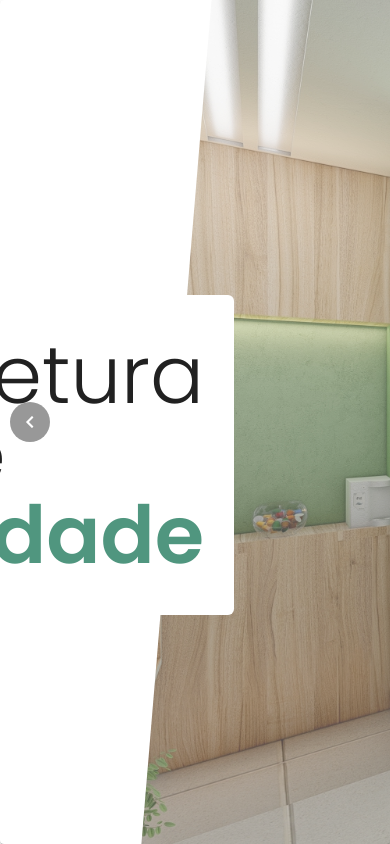
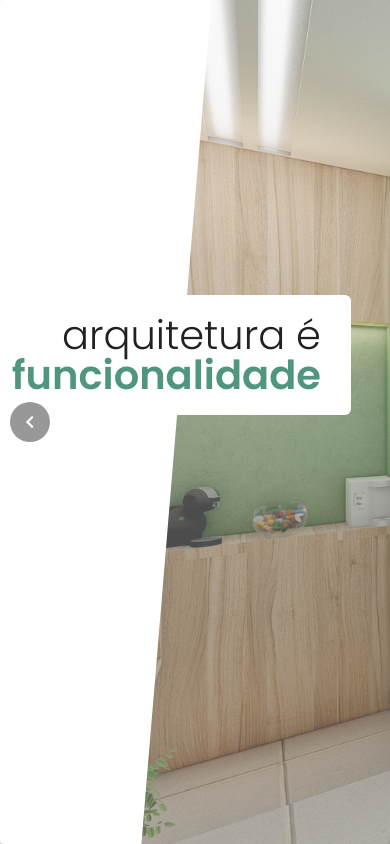
Before and after one commit to JangoDevelopment/JoyceApp, a React (Create React App) app: page / in a window 390 px wide. Both pictures are taken after a click on the button 30 px from the left and 422 px from the top of the page. Shown: the top 844 px of the page. Built offline with nearby package versions, Linux system fonts and the light colour scheme.

Commit message:
added responsive design

```diff
--- a/src/components/footer/styles.css
+++ b/src/components/footer/styles.css
@@ -62,7 +62,7 @@
 
 @media screen and (max-width: 768px) {
     .footer {
-        width: auto;
+        width: 100%;
         margin-left: auto;
         margin-right: auto;
         flex-direction: column;
--- a/src/components/home_panel/index.jsx
+++ b/src/components/home_panel/index.jsx
@@ -16,62 +16,26 @@ const HomePanel = ({ painel }) => {
     ];
 
     const Image0 = styled.div`
-        position: absolute;
-        z-index: 2;
-        right: 0;
-        height: 100vh;
-        width: 75vw;
-        opacity: 0.7;
-        clip-path: polygon(39% 0, 100% 0, 100% 100%, 15% 100%);
         background-image: url(${img0});
-        background-repeat: no-repeat;
-        background-size: cover;
     `;
 
     const Image1 = styled.div`
-        position: absolute;
-        z-index: 2;
-        right: 0;
-        height: 100vh;
-        width: 75vw;
-        opacity: 0.8;
-        clip-path: polygon(39% 0, 100% 0, 100% 100%, 15% 100%);
         background-color: #fff0f0;
         background-image: url(${img1});
-        background-repeat: no-repeat;
-        background-size: cover;
     `;
 
     const Image2 = styled.div`
-        position: absolute;
-        z-index: 2;
-        right: 0;
-        height: 100vh;
-        width: 75vw;
-        opacity: 0.7;
-        clip-path: polygon(39% 0, 100% 0, 100% 100%, 15% 100%);
         background-image: url(${img2});
-        background-repeat: no-repeat;
-        background-size: cover;
     `;
 
     const Image3 = styled.div`
-        position: absolute;
-        z-index: 2;
-        right: 0;
-        height: 100vh;
-        width: 75vw;
-        opacity: 0.7;
-        clip-path: polygon(39% 0, 100% 0, 100% 100%, 15% 100%);
         background-image: url(${img3});
-        background-repeat: no-repeat;
-        background-size: cover;
     `;
 
     const Title = styled.h2`
         font-family: "Poppins", sans-serif;
         font-weight: 600;
-        font-size: 80px;
+        font-size: 86px;
         color: ${titulos[painel].color};
     `;
 
@@ -79,13 +43,13 @@ const HomePanel = ({ painel }) => {
         <div className="home_panel">
             <div className="background">
                 <div className="overlay flex-column">
-                    <h1>arquitetura é</h1>
-                    <Title>{titulos[painel].content}</Title>
+                    <h1 className="unselectable">arquitetura é</h1>
+                    <Title className="unselectable">{titulos[painel].content}</Title>
                 </div>
-                {painel === 0 ? <Image0 /> : null}
-                {painel === 1 ? <Image1 /> : null}
-                {painel === 2 ? <Image2 /> : null}
-                {painel === 3 ? <Image3 /> : null}
+                {painel === 0 ? <Image0 className="image" /> : null}
+                {painel === 1 ? <Image1 className="image" /> : null}
+                {painel === 2 ? <Image2 className="image" /> : null}
+                {painel === 3 ? <Image3 className="image" /> : null}
             </div>
             <div className="left_triangle"></div>
         </div>
--- a/src/components/home_panel/styles.css
+++ b/src/components/home_panel/styles.css
@@ -3,19 +3,6 @@
     height: 100vh;
     position: relative;
     overflow: hidden;
-}
-
-.background .image {
-    position: absolute;
-    z-index: 2;
-    right: 0;
-    height: 100vh;
-    width: 75vw;
-    opacity: 0.7;
-    clip-path: polygon(39% 0, 100% 0, 100% 100%, 15% 100%);
-    background-image: url("./images/0.jpg");
-    background-repeat: no-repeat;
-    background-size: cover;
 }
 
 .background .overlay {
@@ -28,13 +15,26 @@
     background: #ffffff;
     align-items: flex-end;
     justify-content: center;
-    padding: 40px 30px;
+    padding: 20px 30px;
+}
+
+.background .image {
+    position: absolute;
+    z-index: 2;
+    right: 0;
+    height: 100vh;
+    width: 75vw;
+    opacity: 0.7;
+    clip-path: polygon(39% 0, 100% 0, 100% 100%, 15% 100%);
+    box-shadow: 0px 0px 5px rgba(0, 0, 0, 0.4);
+    background-repeat: no-repeat;
+    background-size: cover;
 }
 
 .background .overlay h1 {
     font-family: "Poppins", sans-serif;
     font-weight: 300;
-    font-size: 80px;
+    font-size: 86px;
 }
 
 /* .background .overlay h2 {
@@ -43,3 +43,21 @@
     font-size: 80px;
     color: cornflowerblue;
 } */
+
+@media screen and (max-width: 768px) {
+    .background .overlay {
+        width: 90%;
+        right: 10%;
+        align-items: flex-end;
+        justify-content: center;
+    }
+
+    .background .overlay h1 {
+        font-size: 40px;
+    }
+
+    .background .overlay h2 {
+        font-size: 40px;
+        text-align: right;
+    }
+}
--- a/src/pages/Home/index.jsx
+++ b/src/pages/Home/index.jsx
@@ -5,7 +5,7 @@ import Footer from "../../components/footer";
 import HomePanel from "../../components/home_panel";
 
 import Carousel from "react-material-ui-carousel";
-import { Paper, Button } from "@material-ui/core";
+import { Paper } from "@material-ui/core";
 
 function Example(props) {
     var items = [
@@ -16,7 +16,7 @@ function Example(props) {
     ];
 
     return (
-        <Carousel indicators={false} timeout={500} interval={2500}>
+        <Carousel indicators={false} timeout={500} interval={3000}>
             {items.map((item, i) => (
                 <Item key={i} item={item} />
             ))}
```
